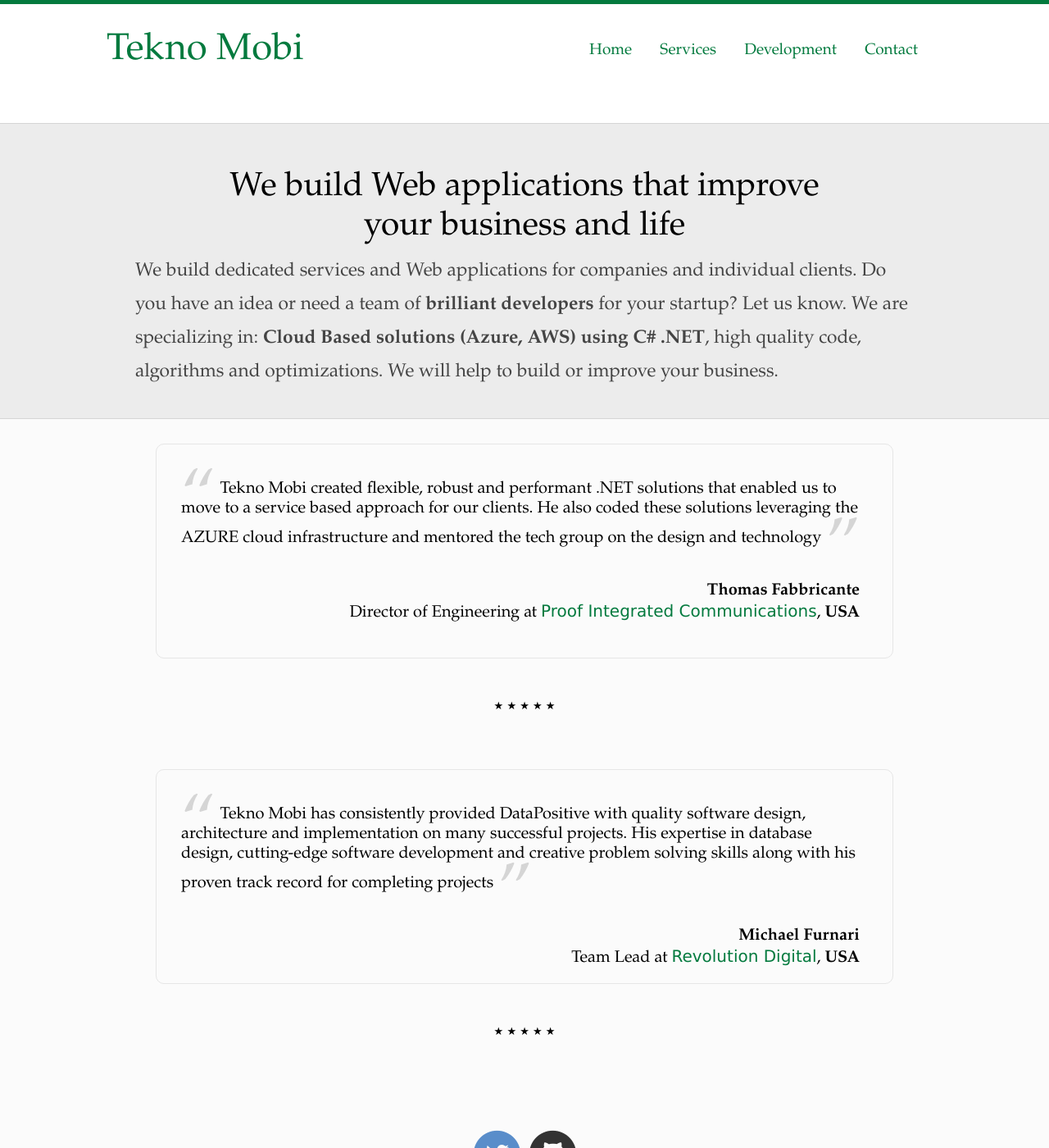
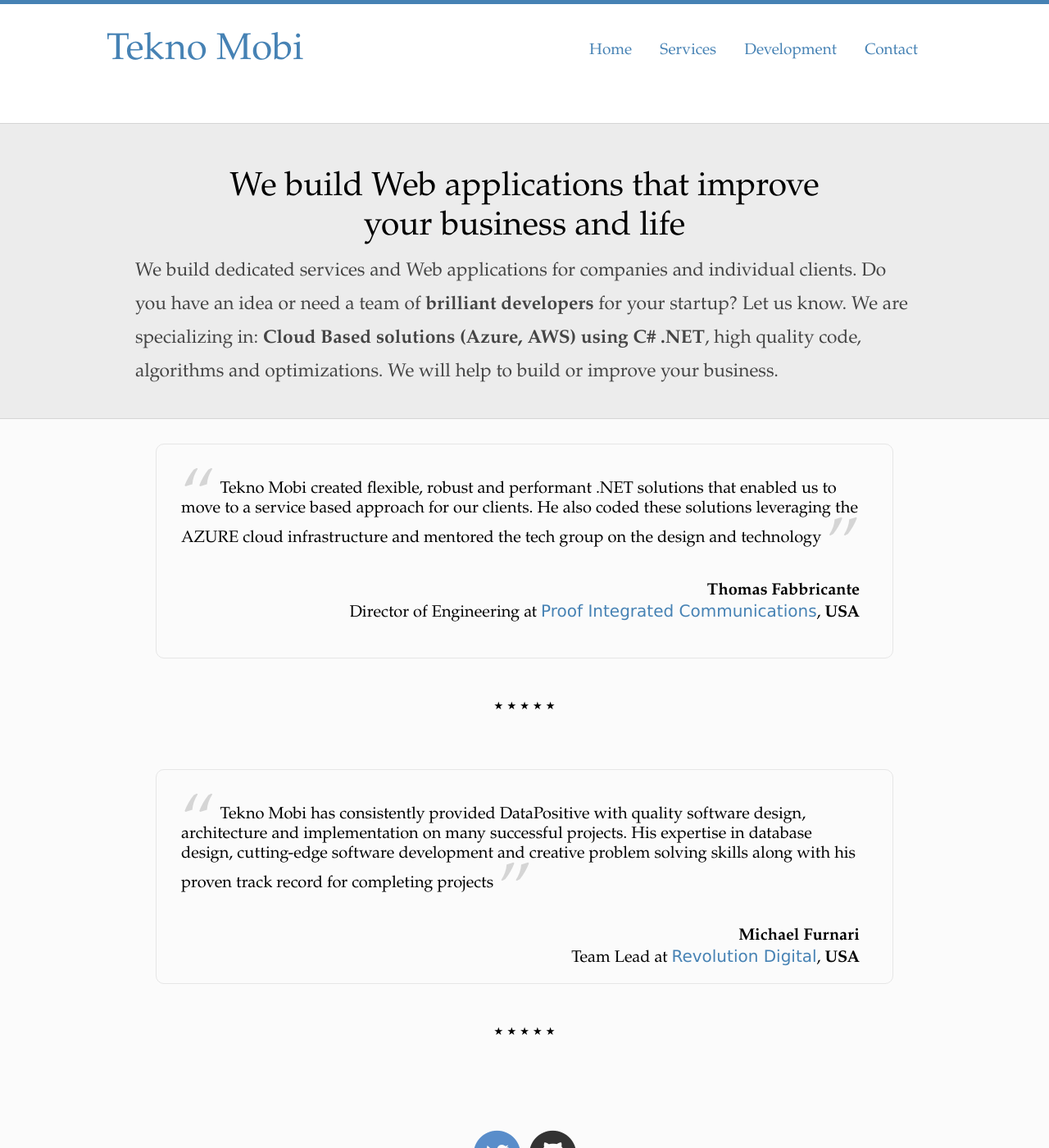
Before and after one commit to lnyousif/teknomobi, a Jekyll site: the page built from index.html, in a window 1280 px wide and 1400 px high. Shown: the whole window at 82% size. Built offline with Jekyll 4.4.1, drawn with Linux system fonts in a browser that asks for light colours.

Commit message:
Update TeknoMobi.css

```diff
--- a/css/TeknoMobi.css
+++ b/css/TeknoMobi.css
@@ -264,7 +264,7 @@ h1 {
 }
 
 #strip {
-    background: #037a3e;
+    background: steelblue;
     width: 100%;
     height: 5px;
 }
@@ -288,7 +288,7 @@ h1 {
 
 a {
     font-family: Verdana;
-    color: #037a3e;
+    color: steelblue;
     text-decoration: none
 }
 
```
